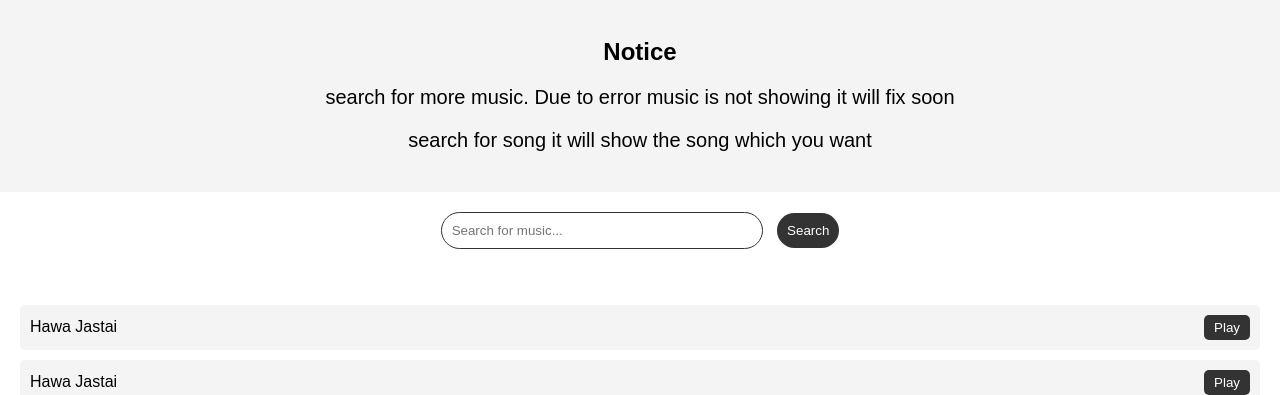
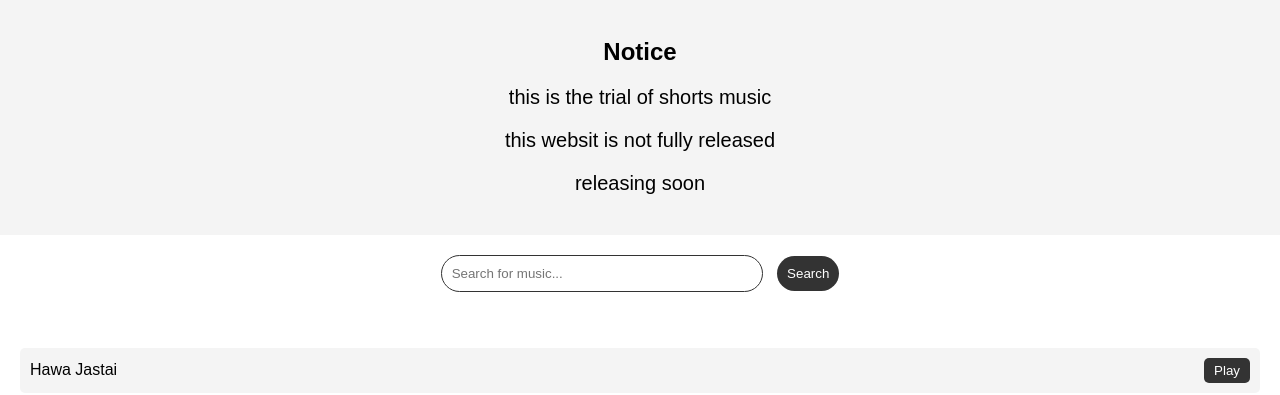
Before and after one commit to nishan0099/musi, a plain HTML site: page index.html in a window 1280 px wide. Shown: the part 802-1197 px from the top of the page. Drawn offline with Linux system fonts and the light colour scheme.

Commit message:
index.html

```diff
--- a/index.html
+++ b/index.html
@@ -30,8 +30,9 @@
 
     <section class="features">
         <h2>Notice</h2>
-        <p>search for more music. Due to error music is not showing it will fix soon </p>
-<p>search for song it will show the song which you want</p>
+        <p>this is the trial of shorts music </p>
+<p>this websit is not fully released </p>
+        <p>releasing soon</p>
     </section>
 
     <section class="search-section">
```
